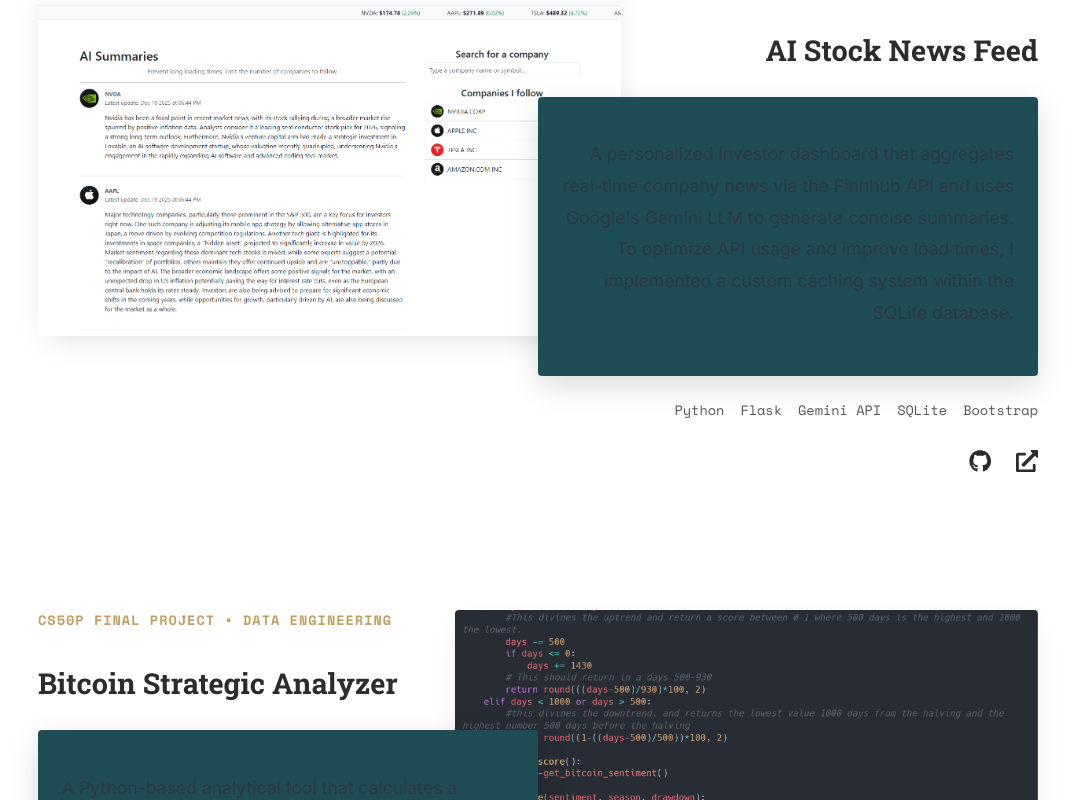
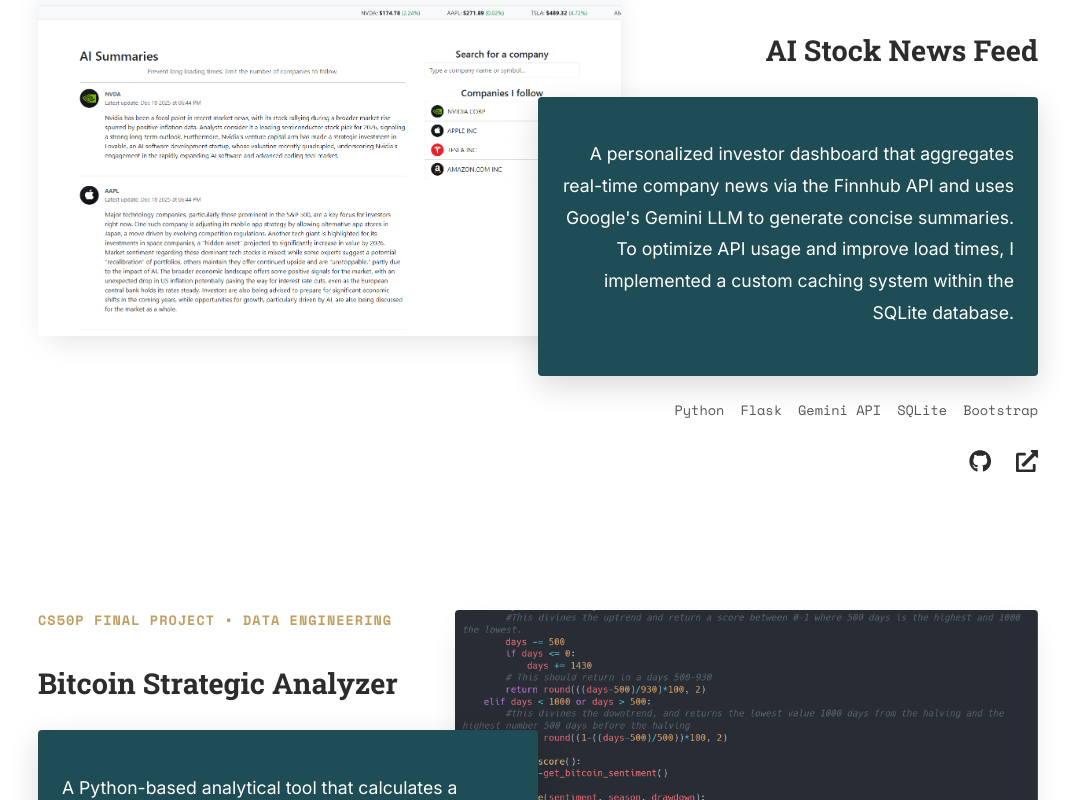
Before and after one commit to wjstienstra/personal_website, a React (Vite) app: page / in a window 1280 px wide. Shown: the part 3360-4160 px from the top of the page, without its empty margins (102-1177 px from the left). Built offline with nearby package versions, Linux system fonts and the light colour scheme.

Commit message:
fix text color in featured projects

```diff
--- a/src/components/FeaturedProjects.jsx
+++ b/src/components/FeaturedProjects.jsx
@@ -74,7 +74,7 @@
                 <h3 className={styles.title}>{project.title}</h3>
 
                 <div className={styles.descriptionBox}>
-                    <p>{project.description}</p>
+                    <p className={styles.descriptionText}>{project.description}</p>
                 </div>
 
                 <ul className={styles.techList}>
--- a/src/components/FeaturedProjects.module.css
+++ b/src/components/FeaturedProjects.module.css
@@ -64,13 +64,17 @@
 
 .descriptionBox {
   background-color: var(--color-primary); /* Deep Teal */
-  color: #ffffff; /* Witte tekst is hier verplicht voor contrast */
+  color: #fff; /* Witte tekst is hier verplicht voor contrast */
   padding: 1.5rem;
   border-radius: 4px;
   box-shadow: 0 10px 30px rgba(0,0,0,0.15);
   margin-bottom: 1.5rem;
   line-height: 1.6;
   font-size: 1rem;
+}
+
+.descriptionText {
+  color: #fff !important;
 }
 
 /* Tech Stack & Links */
```
